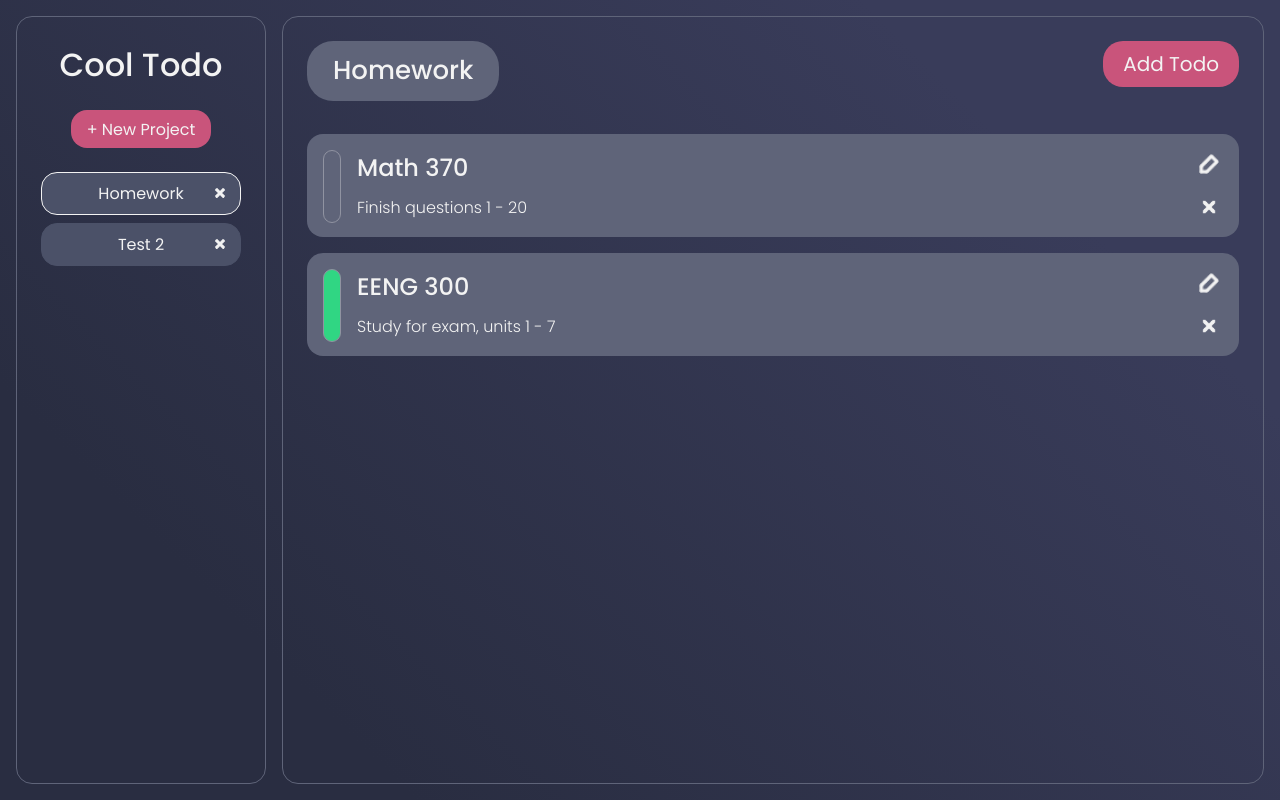
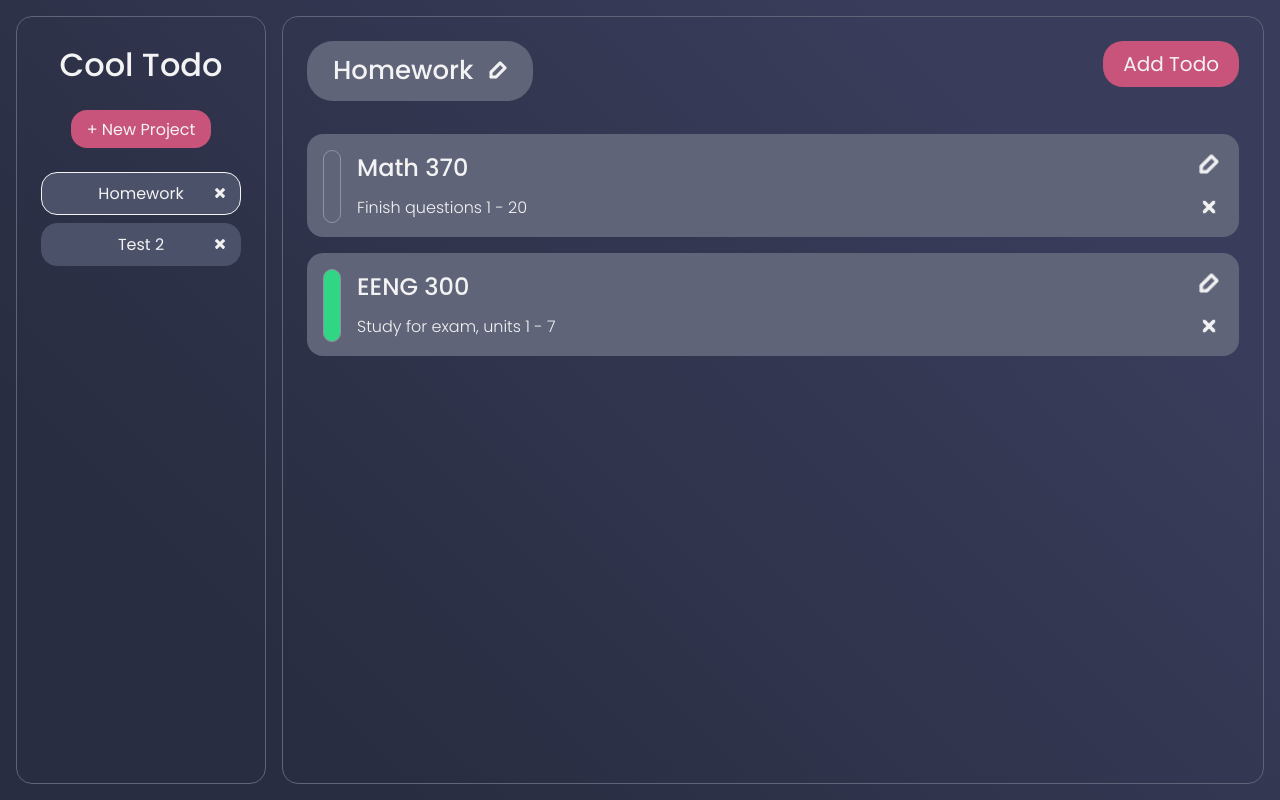
Before and after one commit to John-Jeff/todo-list, a Vue app: page / in a window 1280 px wide. Built offline with nearby package versions, Linux system fonts and the light colour scheme.

Commit message:
Add initial functionality to edit project titles

```diff
--- a/src/components/todo/TodoList.vue
+++ b/src/components/todo/TodoList.vue
@@ -120,7 +120,7 @@ export default {
 
 @keyframes grow {
     from {
-        transform: scale(0);;
+        transform: scale(.5);;
     }
 
     to {
--- a/src/components/todo/TodoPane.vue
+++ b/src/components/todo/TodoPane.vue
@@ -1,11 +1,18 @@
 <template>
     <div id="main">
         <header id="main-header">
-            <h1 id="project-title">{{ project.title }}</h1>
-            <a id="add-todo-btn" v-if="$store.state.selectedProject !== 0" @click="toggleTodoForm()">{{ $store.state.todoFormActive ? 'Cancel' : 'Add Todo' }}</a>
+            <h1 id="project-title">
+                <input id="title-form" @change="editProjectTitle(projectTitle)" v-model="projectTitle"
+                    v-if="$store.state.projectTitleEdit" type="text">
+                <span v-else>{{ project.title }}</span>
+                <a class="title-edit" @click.stop="toggleProjectTitleEdit()"><img src="../../assets/edit_icon.png"
+                        alt=""></a>
+            </h1>
+            <a id="add-todo-btn" v-if="$store.state.selectedProject !== 0" @click="toggleTodoForm()">{{
+                $store.state.todoFormActive ? 'Cancel' : 'Add Todo' }}</a>
         </header>
         <TodoForm id="todo-form" v-if="$store.state.todoFormActive" />
-        <TodoList id="todo-list"/>
+        <TodoList id="todo-list" />
     </div>
 </template>
 
@@ -19,7 +26,9 @@ export default {
         TodoList
     },
     data() {
-        return {}
+        return {
+            projectTitle: ''
+        }
     },
     computed: {
         project() {
@@ -29,14 +38,22 @@ export default {
                     todos: []
                 };
             }
-            return this.$store.getters.project;
+            const returnedProject = this.$store.getters.project;
+            this.projectTitle = returnedProject.title;
+            return returnedProject;
         }
     },
     methods: {
         toggleTodoForm() {
             this.$store.commit('TOGGLE_TODO_FORM');
+        },
+        toggleProjectTitleEdit() {
+            this.$store.commit('TOGGLE_PROJECT_EDIT');
+        },
+        editProjectTitle(projectTitle) {
+            this.$store.commit('EDIT_PROJECT_TITLE', projectTitle);
         }
-    },
+    }
 }
 </script>
 
@@ -56,6 +73,11 @@ export default {
     margin-top: 0;
     padding: .4em 1em;
     border-radius: 1em;
+}
+
+.title-edit {
+    margin-left: 1rem;
+    cursor: pointer;
 }
 
 #add-todo-btn {
@@ -85,7 +107,8 @@ export default {
 
 @keyframes grow {
     from {
-        transform: scale(0);;
+        transform: scale(.5);
+        ;
     }
 
     to {
--- a/src/store/index.js
+++ b/src/store/index.js
@@ -6,6 +6,7 @@ export default createStore({
         selectedProject: 1,
         todoFormActive: false,
         projectFormActive: false,
+        projectTitleEdit: false,
         todoList: [
             {
                 id: 1,
@@ -60,6 +61,7 @@ export default createStore({
         SET_SELECTED_PROJECT(state, projectID) {
             state.selectedProject = projectID;
             state.todoFormActive = false;
+            state.projectTitleEdit = false;
         },
         ADD_PROJECT(state, newProject) {
             if (state.todoList.length == 0) {
@@ -80,6 +82,16 @@ export default createStore({
             state.todoList = newtodoList;
 
             if (state.selectedProject == projectID) state.selectedProject = 0;
+        },
+        EDIT_PROJECT_TITLE(state, projectTitle) {
+            const project = state.todoList.find(project => project.id == state.selectedProject);
+            if (projectTitle) {
+                project.title = projectTitle;
+            }
+            state.projectTitleEdit = false;
+        },
+        TOGGLE_PROJECT_EDIT(state) {
+            state.projectTitleEdit = !state.projectTitleEdit;
         },
         TOGGLE_TODO_FORM(state) {
             state.todoFormActive = !state.todoFormActive;
```
